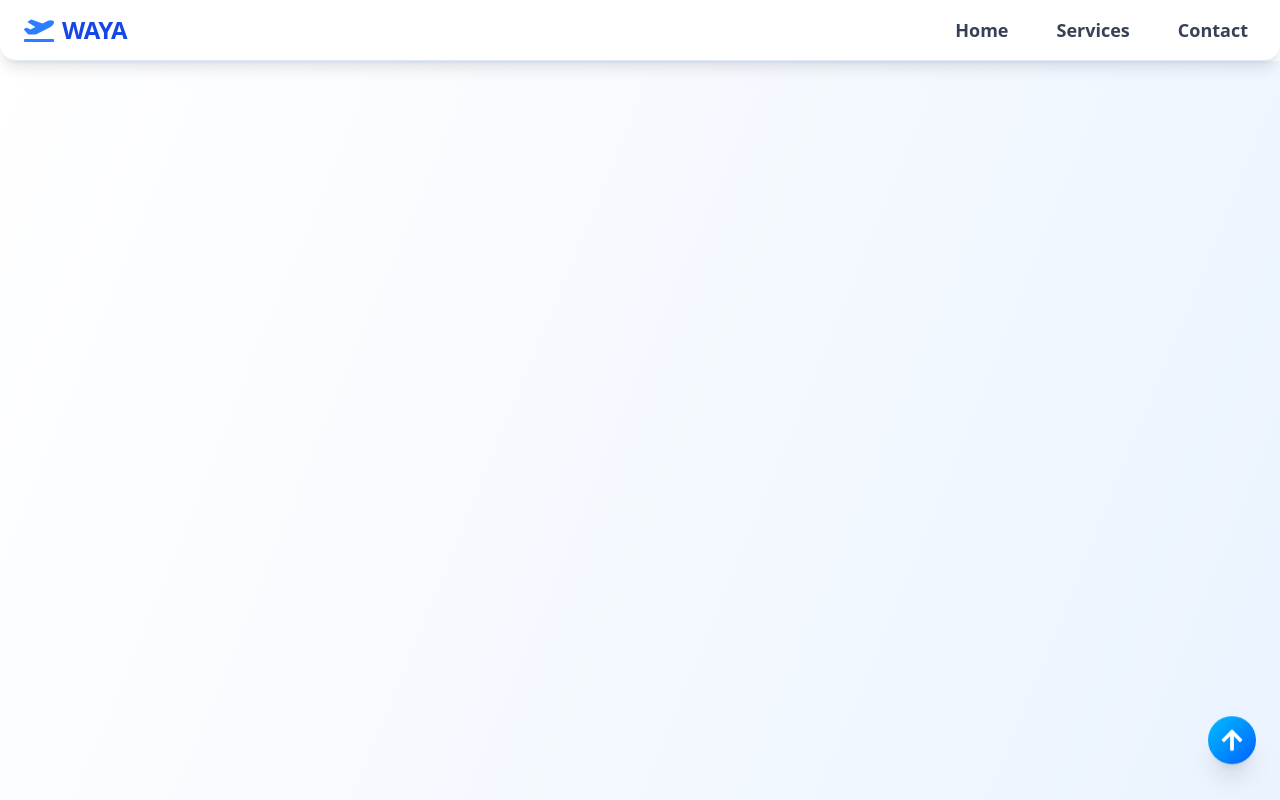
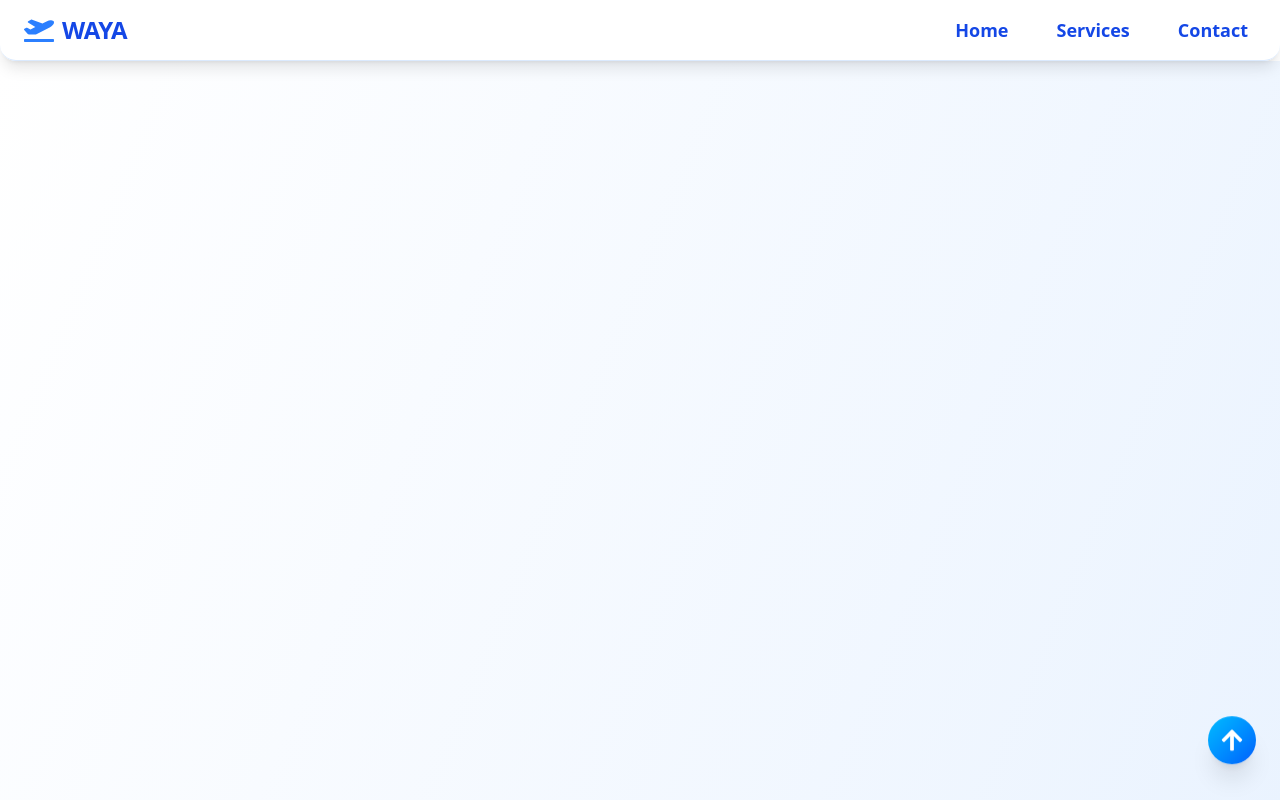
Before and after one commit to mahi13singh2004/WAYA, a React (Vite) app in the folder frontend/: page / in a window 1280 px wide. Shown: the top 800 px of the page. Built offline with nearby package versions, Linux system fonts and the light colour scheme.

Commit message:
committed

```diff
--- a/frontend/src/components/Navbar.jsx
+++ b/frontend/src/components/Navbar.jsx
@@ -19,85 +19,76 @@ const Navbar = () => {
             <div className="max-w-7xl mx-auto px-4 sm:px-6 py-3 flex items-center justify-between">
                 <div className="flex items-center gap-2 group cursor-pointer">
                     <FaPlaneDeparture className="text-3xl text-blue-500 group-hover:scale-110 group-hover:-rotate-6 transition-transform duration-300" />
-                    <span className="text-2xl font-extrabold text-blue-700 tracking-tight group-hover:text-teal-500 transition-colors duration-300">WAYA</span>
+                    <span className="text-2xl font-extrabold text-blue-700 tracking-tight group-hover:text-teal-500 transition-colors duration-300">
+                        WAYA
+                    </span>
                 </div>
+
                 <div className="hidden md:flex items-center gap-8">
                     <Link
                         to="/"
-                        className="group relative text-gray-700 font-semibold text-lg px-2 py-1 transition-colors duration-200"
+                        className="group relative text-blue-700 font-bold text-lg px-2 py-1 transition-colors duration-200"
                     >
-                        <span className="inline-block transition-transform duration-300 group-hover:scale-110 group-hover:text-blue-600 group-focus:text-blue-600">
                         Home
-                        </span>
-                        <span className="absolute left-0 -bottom-1 h-0.5 w-0 bg-gradient-to-r from-blue-400 to-teal-400 rounded-full transition-all duration-300 group-hover:w-full group-focus:w-full"></span>
                     </Link>
                     <Link
                         to="/services"
-                        className="group relative text-gray-700 font-semibold text-lg px-2 py-1 transition-colors duration-200"
+                        className="group relative text-blue-700 font-bold text-lg px-2 py-1 transition-colors duration-200"
                     >
-                        <span className="inline-block transition-transform duration-300 group-hover:scale-110 group-hover:text-blue-600 group-focus:text-blue-600">
                         Services
-                        </span>
-                        <span className="absolute left-0 -bottom-1 h-0.5 w-0 bg-gradient-to-r from-blue-400 to-teal-400 rounded-full transition-all duration-300 group-hover:w-full group-focus:w-full"></span>
                     </Link>
                     <Link
                         to="/contact"
-                        className="group relative text-gray-700 font-semibold text-lg px-2 py-1 transition-colors duration-200"
+                        className="group relative text-blue-700 font-bold text-lg px-2 py-1 transition-colors duration-200"
                     >
-                        <span className="inline-block transition-transform duration-300 group-hover:scale-110 group-hover:text-blue-600 group-focus:text-blue-600">
                         Contact
-                        </span>
-                        <span className="absolute left-0 -bottom-1 h-0.5 w-0 bg-gradient-to-r from-blue-400 to-teal-400 rounded-full transition-all duration-300 group-hover:w-full group-focus:w-full"></span>
                     </Link>
                 </div>
+
                 <button
                     className="md:hidden flex items-center justify-center text-blue-600 text-3xl p-2 rounded-lg focus:outline-none focus:ring-2 focus:ring-blue-300"
-                    onClick={() => setMenuOpen(!menuOpen)}
-                    aria-label={menuOpen ? 'Close menu' : 'Open menu'}
+                    onClick={() => setMenuOpen(true)}
+                    aria-label="Open menu"
                 >
-                    {menuOpen ? <FaTimes /> : <FaBars />}
+                    <FaBars />
                 </button>
             </div>
-            <div
-                className={`md:hidden fixed inset-0 w-full h-full z-[100] bg-white transition-all duration-300 ${menuOpen ? 'opacity-100 pointer-events-auto' : 'opacity-0 pointer-events-none'}`}
-            >
-                <div className="flex items-center justify-between px-6 py-4 border-b border-blue-100">
-                    <div className="flex items-center gap-2">
-                        <FaPlaneDeparture className="text-2xl text-blue-500" />
-                        <span className="text-xl font-extrabold text-blue-700 tracking-tight">WAYA</span>
-                    </div>
+
+            {menuOpen && (
+                <div className="fixed inset-0 z-[9999] bg-white transition-opacity duration-300 flex flex-col items-center justify-center">
                     <button
-                        className="text-blue-600 text-3xl p-2 rounded-lg focus:outline-none focus:ring-2 focus:ring-blue-300"
+                        className="absolute top-6 right-6 text-blue-600 text-3xl p-2 rounded-lg focus:outline-none focus:ring-2 focus:ring-blue-300"
                         onClick={() => setMenuOpen(false)}
                         aria-label="Close menu"
                     >
                         <FaTimes />
                     </button>
-                </div>
-                <div className="flex flex-col items-center justify-center gap-8 mt-12">
+
+                    <div className="flex flex-col items-center gap-10 mt-8">
                         <Link
                             to="/"
-                        className="text-blue-700 font-bold text-2xl py-2 w-full text-center hover:bg-blue-50 rounded-xl transition"
+                            className="text-blue-700 font-bold text-3xl py-2 w-full text-center hover:bg-blue-50 rounded-xl transition"
                             onClick={() => setMenuOpen(false)}
                         >
                             Home
                         </Link>
                         <Link
                             to="/services"
-                        className="text-blue-700 font-bold text-2xl py-2 w-full text-center hover:bg-blue-50 rounded-xl transition"
+                            className="text-blue-700 font-bold text-3xl py-2 w-full text-center hover:bg-blue-50 rounded-xl transition"
                             onClick={() => setMenuOpen(false)}
                         >
                             Services
                         </Link>
                         <Link
                             to="/contact"
-                        className="text-blue-700 font-bold text-2xl py-2 w-full text-center hover:bg-blue-50 rounded-xl transition"
+                            className="text-blue-700 font-bold text-3xl py-2 w-full text-center hover:bg-blue-50 rounded-xl transition"
                             onClick={() => setMenuOpen(false)}
                         >
                             Contact
                         </Link>
                     </div>
                 </div>
+            )}
         </nav>
     );
 };
```
Lines whose indentation alone changed are shown as unchanged.
